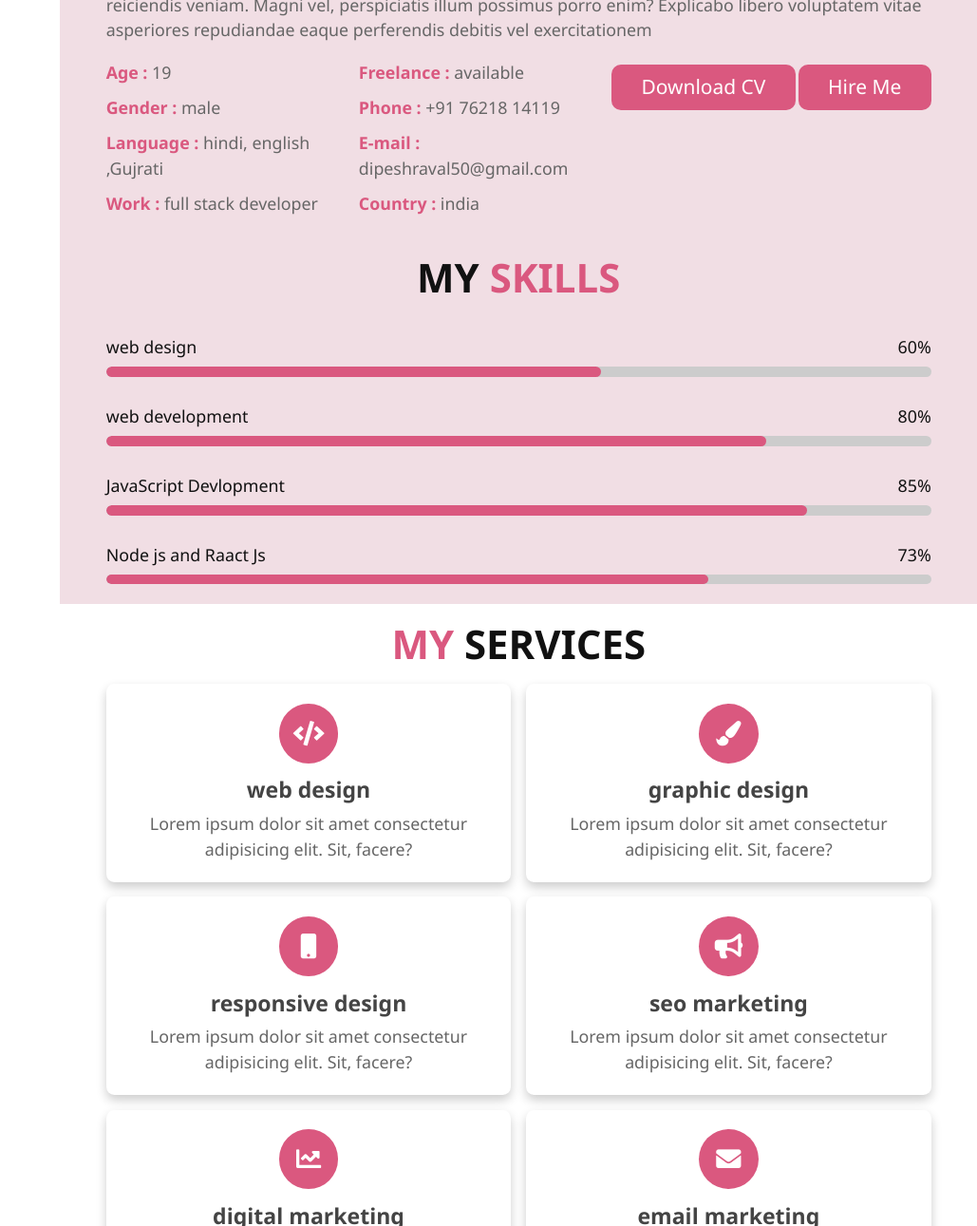
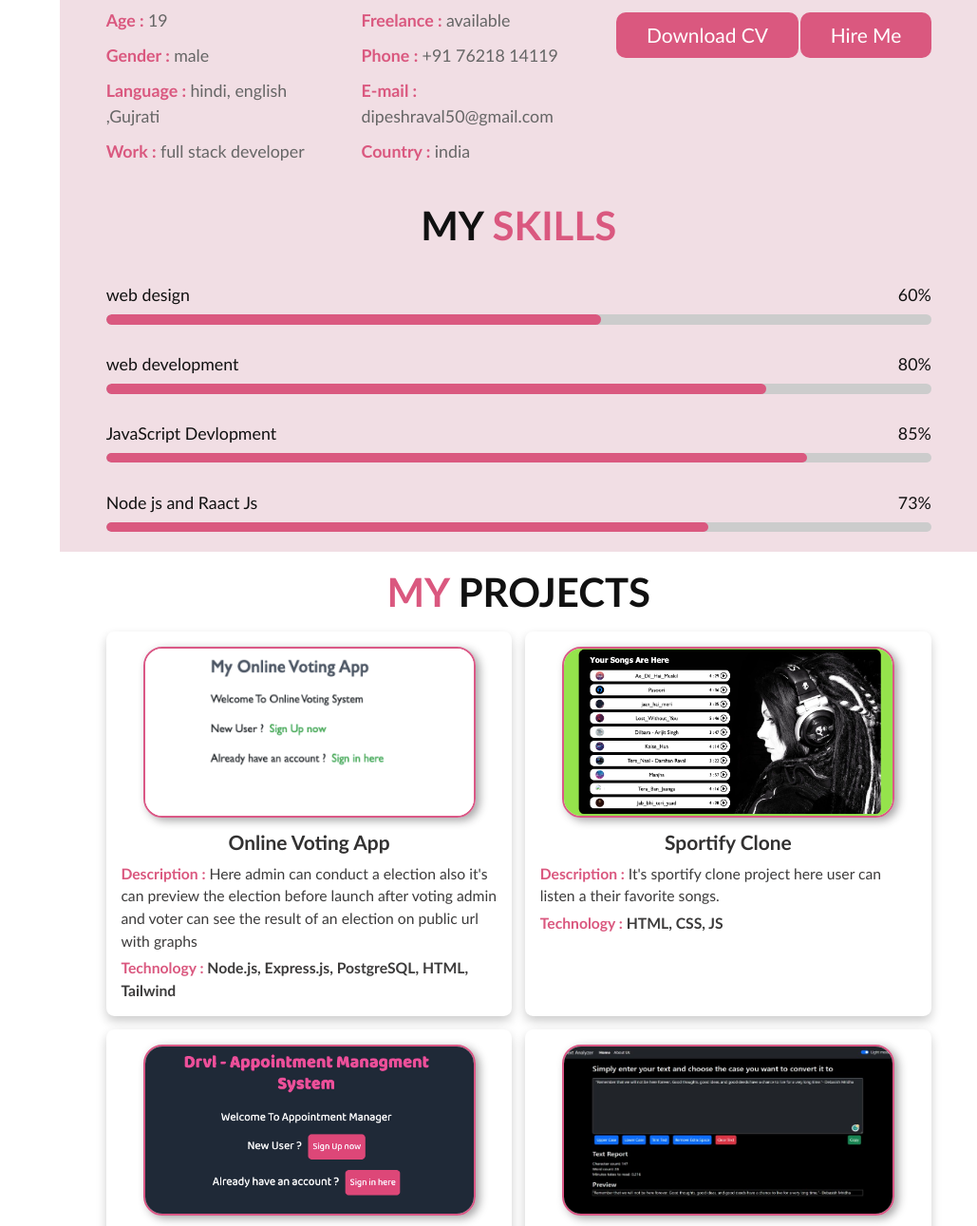
Before and after one commit to DipeshRaval/Portfolio_Dipesh_Raval, a plain HTML site: page index.html in a window 1280 px wide. Shown: the part 1509-2800 px from the top of the page at 95% size, without its empty margins (251-1280 px from the left). Drawn offline with Linux system fonts and the light colour scheme.

Commit message:
add a project section

```diff
--- a/index.html
+++ b/index.html
@@ -132,60 +132,100 @@
     </section>
 
     <section class="service" id="Services">
-      <h1 class="head"><span> my </span> services</h1>
+      <h1 class="head"><span> my </span> Projects</h1>
 
       <div class="box-container">
         <div class="box">
-          <i class="fas fa-code"></i>
-          <h3>web design</h3>
+          <a href="https://online-voting-kcy6.onrender.com/">
+            <img src="Assets/projects/voting.png" alt="" class="img-project" />
+          </a>
+          <h3>Online Voting App</h3>
           <p>
-            Lorem ipsum dolor sit amet consectetur adipisicing elit. Sit,
-            facere?
+            <span class="lable">Description : </span>
+            Here admin can conduct a election also it's can preview the election
+            before launch after voting admin and voter can see the result of an
+            election on public url with graphs
+          </p>
+          <p style="font-weight: 600">
+            <span class="lable">Technology : </span> Node.js, Express.js,
+            PostgreSQL, HTML, Tailwind
           </p>
         </div>
-
         <div class="box">
-          <i class="fas fa-paint-brush"></i>
-          <h3>graphic design</h3>
+          <a href="https://dipeshraval.github.io/Dipesh-Music-player07/">
+            <img
+              src="Assets/projects/sportify.png"
+              alt=""
+              class="img-project"
+            />
+          </a>
+          <h3>Sportify Clone</h3>
           <p>
-            Lorem ipsum dolor sit amet consectetur adipisicing elit. Sit,
-            facere?
+            <span class="lable">Description : </span>
+            It's sportify clone project here user can listen a their favorite
+            songs.
+          </p>
+          <p style="font-weight: 600">
+            <span class="lable">Technology : </span> HTML, CSS, JS
           </p>
         </div>
-
         <div class="box">
-          <i class="fas fa-mobile"></i>
-          <h3>responsive design</h3>
+          <a href="https://appointment-manager.onrender.com/">
+            <img
+              src="Assets/projects/appointment.png"
+              alt=""
+              class="img-project"
+            />
+          </a>
+          <h3>Appointment Manager</h3>
           <p>
-            Lorem ipsum dolor sit amet consectetur adipisicing elit. Sit,
-            facere?
+            <span class="lable">Description : </span>
+            Here admin or doctor can create an appointment also can delete and
+            modify it. if there a conflict in add a appointmentthen app will
+            provide a way to resole a conflict of the appointment.
+          </p>
+          <p style="font-weight: 600">
+            <span class="lable">Technology : </span> Node.js, Express.js,
+            PostgreSQL, HTML, Tailwind CSS
           </p>
         </div>
+        <div class="box">
+          <a href="https://github.com/DipeshRaval/Text-Analyzer-react.git"
+            ><img
+              src="Assets/projects/text anlyze.jpeg"
+              alt=""
+              class="img-project"
+          /></a>
 
-        <div class="box">
-          <i class="fas fa-bullhorn"></i>
-          <h3>seo marketing</h3>
+          <h3>Text analyzer</h3>
           <p>
-            Lorem ipsum dolor sit amet consectetur adipisicing elit. Sit,
-            facere?
+            <span class="lable">Description : </span>
+            It's a text analyzer which analyze your text a provide many
+            operation like a remove extra spaces, uppercase, lowercase,copy to
+            clipboard and many more. It will analyze your text give the out how
+            many word and how much time it will take to read it
+          </p>
+          <p style="font-weight: 600">
+            <span class="lable">Technology : </span> React.js, HTML, Tailwind
+            CSS
           </p>
         </div>
+        <div class="box">
+          <a href="https://dipeshraval.github.io/NewPrtfolio/"
+            ><img
+              src="Assets/projects/portfolio.png"
+              alt=""
+              class="img-project"
+          /></a>
 
-        <div class="box">
-          <i class="fas fa-chart-line"></i>
-          <h3>digital marketing</h3>
+          <h3>Portfolio</h3>
           <p>
-            Lorem ipsum dolor sit amet consectetur adipisicing elit. Sit,
-            facere?
+            <span class="lable">Description : </span>
+            This is a portfolio site which contain a information about me, my
+            projects and skills.
           </p>
-        </div>
-
-        <div class="box">
-          <i class="fas fa-envelope"></i>
-          <h3>email marketing</h3>
-          <p>
-            Lorem ipsum dolor sit amet consectetur adipisicing elit. Sit,
-            facere?
+          <p style="font-weight: 600">
+            <span class="lable">Technology : </span> HTML, CSS, JS
           </p>
         </div>
       </div>
--- a/style.css
+++ b/style.css
@@ -12,7 +12,8 @@
   border: none;
   transition: all 0.2s linear;
   line-height: 1.5;
-  font-family: "Segoe UI", Tahoma, Geneva, Verdana, sans-serif;
+  /* font-family: "Segoe UI", Tahoma, Geneva, Verdana, sans-serif; */
+  font-family: "Gill Sans", "Gill Sans MT", Calibri, "Trebuchet MS", sans-serif;
 }
 
 html {
@@ -55,8 +56,8 @@ section {
 }
 
 .btn:hover {
-  letter-spacing: 0.2rem;
-  background-color: #c10ea0;
+  letter-spacing: 0.15rem;
+  background-color: #111;
 }
 
 header {
@@ -326,14 +327,16 @@ header .connect a:hover {
 
 .service .box-container {
   display: flex;
+  justify-content: center;
   flex-wrap: wrap;
-  gap: 1.5rem;
+  gap: 1.3rem;
 }
 
 .service .box-container .box {
-  flex: 1 1 30rem;
-  text-align: center;
-  padding: 2rem;
+  flex: 1 1 25rem;
+  max-width: 500px;
+  text-align: left;
+  padding: 1.5rem;
   background: #fff;
   border-radius: 0.8rem;
   box-shadow: 0 0.5rem 1rem rgba(0, 0, 0, 0.2);
@@ -343,25 +346,31 @@ header .connect a:hover {
   border: 0.2rem solid var(--main-color);
 }
 
-.service .box-container .box i {
-  height: 6rem;
-  width: 6rem;
-  line-height: 6rem;
-  font-size: 2.5rem;
-  color: #fff;
-  background: var(--main-color);
-  border-radius: 50%;
-}
-
 .service .box-container .box h3 {
-  color: #444;
-  font-size: 2.2rem;
+  color: #323131;
+  text-align: center;
+  font-size: 2rem;
   padding-top: 1rem;
 }
 
+.img-project {
+  border: 2px solid #da5886;
+  width: 350px;
+  height: 180px;
+  margin: auto;
+  display: block;
+  border-radius: 20px;
+  box-shadow: 4px 3px 10px rgba(30, 28, 31, 0.4);
+}
+
+.lable {
+  color: var(--main-color);
+  font-weight: 600;
+}
+
 .service .box-container .box p {
-  color: #666;
-  font-size: 1.7rem;
+  color: #3c3b3b;
+  font-size: 1.5rem;
   padding-top: 0.5rem;
 }
 
@@ -386,7 +395,7 @@ header .connect a:hover {
 }
 
 .contact .icons-container .icons:hover {
-  border: 0.2rem solid var(--main-color);
+  border: 2px solid var(--main-color);
 }
 
 .contact .icons-container .icons i {
@@ -404,6 +413,7 @@ header .connect a:hover {
   font-size: 2rem;
   padding: 0.5rem 0;
   padding-top: 1rem;
+  text-transform: capitalize;
 }
 
 .contact .icons-container .icons p {
@@ -651,6 +661,13 @@ header .connect a:hover {
     flex-wrap: wrap;
     gap: 0rem;
   }
+  .img-project {
+    width: 300px;
+    height: 200px;
+  }
+  .service .box-container .box {
+    padding: 1rem;
+  }
 }
 
 @media (max-width: 340px) {
```
Also changed, not shown: Assets/projects/appointment.png (added), Assets/projects/portfolio.png (added), Assets/projects/sportify.png (added), Assets/projects/text anlyze.jpeg (added), Assets/projects/voting.png (added).
